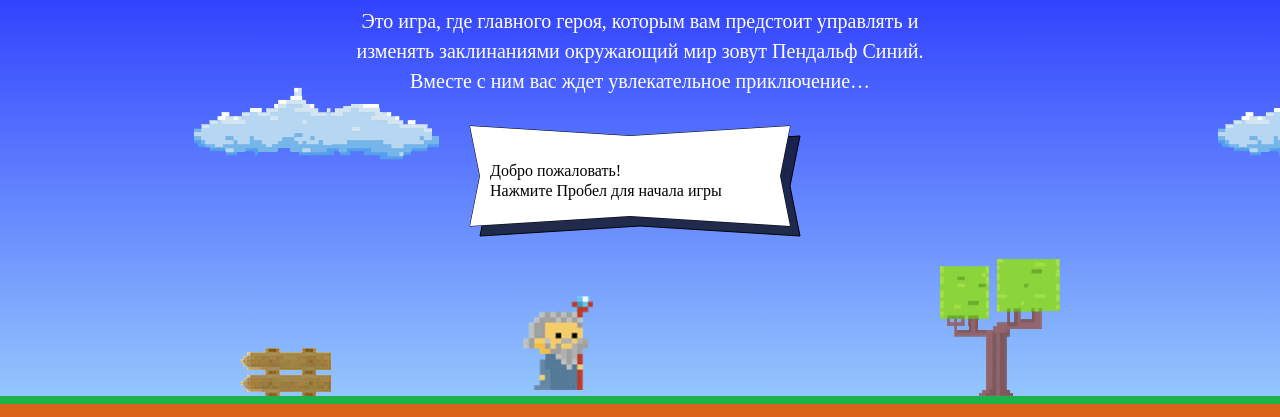
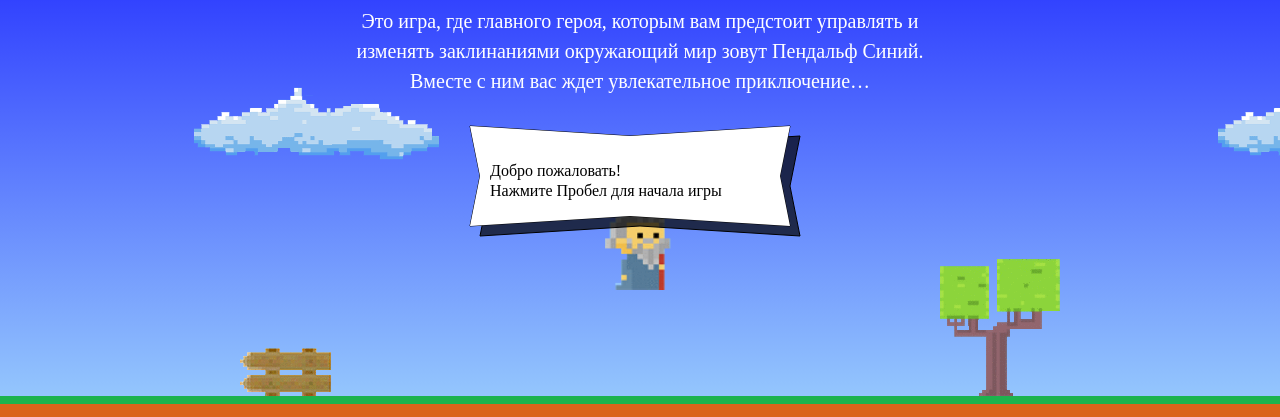
Before and after one commit to LbIdarka/234657-code-and-magick, a website: page index.html in a window 1280 px wide. Shown: the part 203-620 px from the top of the page. Drawn offline with Linux system fonts and the light colour scheme; a web font is replaced by a local one.

Commit message:
создает функции для расположения мага по горизонтали и вертикали

```diff
--- a/index.html
+++ b/index.html
@@ -199,6 +199,16 @@
     return wizardHeight;
   }
 
+  var getWizardX = function (width) {
+    var wizardX = (width / 2) - (wizardWidth / 2);
+    return wizardX;
+  }
+
+  var getWizardY = function (height) {
+    var wizardY = height / 3;
+    return wizardY;
+  }
+
 </script>
 <script src="js/game.js"></script>
 
```
